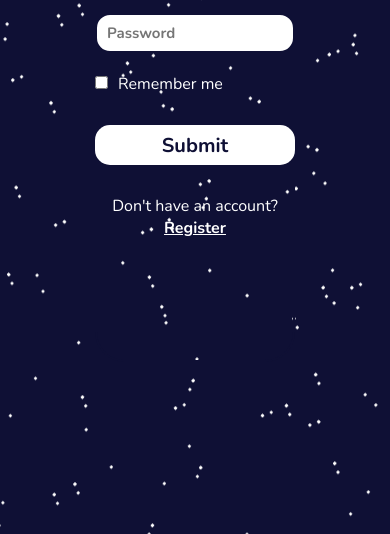
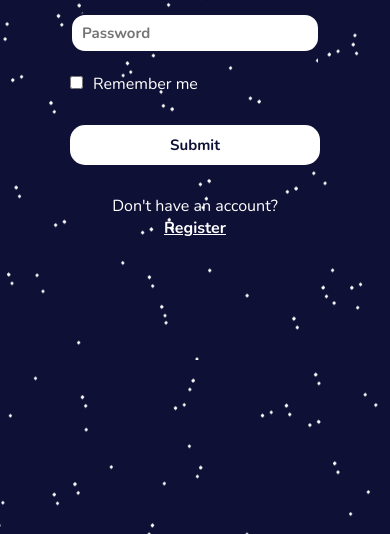
Before and after one commit to aqmal-ahamat/MindCraft, a plain HTML site: page index.html in a window 390 px wide. Shown: the part 310-844 px from the top of the page. Drawn offline with nearby package versions, Linux system fonts and the light colour scheme.

Commit message:
changes in mobile view

```diff
--- a/index.css
+++ b/index.css
@@ -145,10 +145,10 @@ body{
 
 
 
-@media screen and (max-width:700px){
+@media screen and (max-width:750px){
     #login-section{
         background-color: transparent;
-        width: 200px;
+        width: 250px;
     }
     body{
         animation: moveBackground 30s ;
@@ -159,7 +159,7 @@ body{
         color: white;
     }
     .input{
-        width: 200px;
+        width: 250px;
         height: 40px;
     }
     #Remember{
@@ -169,6 +169,7 @@ body{
         background-color: white;
         color: var(--main-color);
         height: 40px;
+        font-size: 15px;
     }
     #submit:hover{
         background-color: var(--secondary-color);
@@ -177,6 +178,7 @@ body{
 
     }
     #bottom-text, #bottom-text a{
+        display: block;
         color: white;
     }
     #logo{
```
